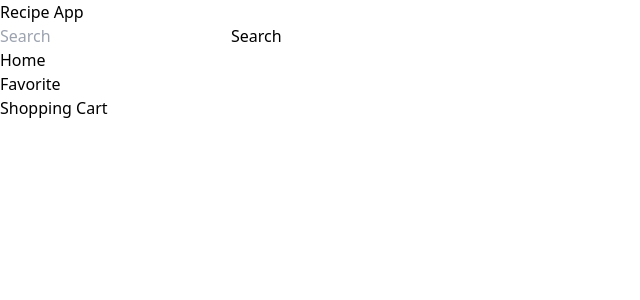
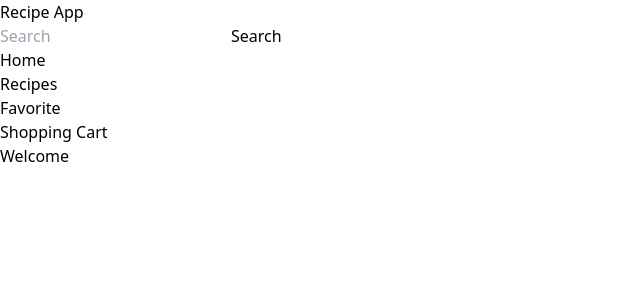
Before and after one commit to Renz757/recipe-app, a React app: page / in a window 1280 px wide. Shown: the top 300 px of the page, without its empty margins (0-640 px from the left). Built offline with nearby package versions, Linux system fonts and the light colour scheme; no server answers; the HTML template or start-up script is replaced by a standard one.

Commit message:
added home page

```diff
--- a/src/App.jsx
+++ b/src/App.jsx
@@ -1,6 +1,7 @@
 import { useState } from "react";
 import { createBrowserRouter, RouterProvider } from "react-router-dom";
 import Nav from "./Components/Navigation/Nav";
+import Home from "./Pages/Home";
 import Recipes from "./Pages/Recipes";
 import RecipeInfo from "./Pages/RecipeInfo";
 import Favorites from "./Pages/Favorites";
@@ -18,12 +19,14 @@ const App = () => {
     setRecipeData(recepieObj.results);
   };
 
-  const { error, isLoading, fecthData } = useHttp({
-    url: `https://api.spoonacular.com/recipes/complexSearch?apiKey=${
-      import.meta.env.VITE_API_KEY
-    }&query=${searchInput}&addRecipeInformation=true&fillIngredients=true&instructionsRequired=true`,
-  }, transformRecipeData);
-
+  const { error, isLoading, fecthData } = useHttp(
+    {
+      url: `https://api.spoonacular.com/recipes/complexSearch?apiKey=${
+        import.meta.env.VITE_API_KEY
+      }&query=${searchInput}&addRecipeInformation=true&fillIngredients=true&instructionsRequired=true`,
+    },
+    transformRecipeData
+  );
 
   const getIngredients = (id) => {
     setRecipeInfo(recipeData.filter((recipeInfo) => recipeInfo.id == id));
@@ -47,7 +50,13 @@ const App = () => {
         {
           path: "/",
           element: (
-            <Recipes recipeData={recipeData} getIngredients={getIngredients}/>
+            <Home getIngredients={getIngredients} />
+          ),
+        },
+        {
+          path: "/recipes",
+          element: (
+            <Recipes recipeData={recipeData} getIngredients={getIngredients} />
           ),
         },
         {
--- a/src/Components/Navigation/Nav.jsx
+++ b/src/Components/Navigation/Nav.jsx
@@ -26,9 +26,14 @@ const Nav = (props) => {
               onChange={searchHandler}
             />
           </label>
-          <button onClick={props.fecthData} className="border px-6 py-2 rounded">
-            Search
-          </button>
+          <Link to="recipes">
+            <button
+              onClick={props.fecthData}
+              className="border px-6 py-2 rounded"
+            >
+              Search
+            </button>
+          </Link>
         </div>
 
         <ul className="flex gap-3 mt-3">
--- a/src/Components/Navigation/NavLinks.jsx
+++ b/src/Components/Navigation/NavLinks.jsx
@@ -4,6 +4,7 @@ const NavLinks = () => {
     return (
         <>
             <li><Link to="/">Home</Link></li>
+            <li><Link to="recipes">Recipes</Link></li>
             <li><Link to="favorites">Favorite</Link></li>
             <li>Shopping Cart</li>
         </>
--- /dev/null
+++ b/src/Pages/Home.jsx
@@ -0,0 +1,9 @@
+const Home = () => {
+    return (
+        <>
+            <h1 className="text-3xl text-center">Welcome</h1>
+        </>
+    );
+}
+
+export default Home;
```
